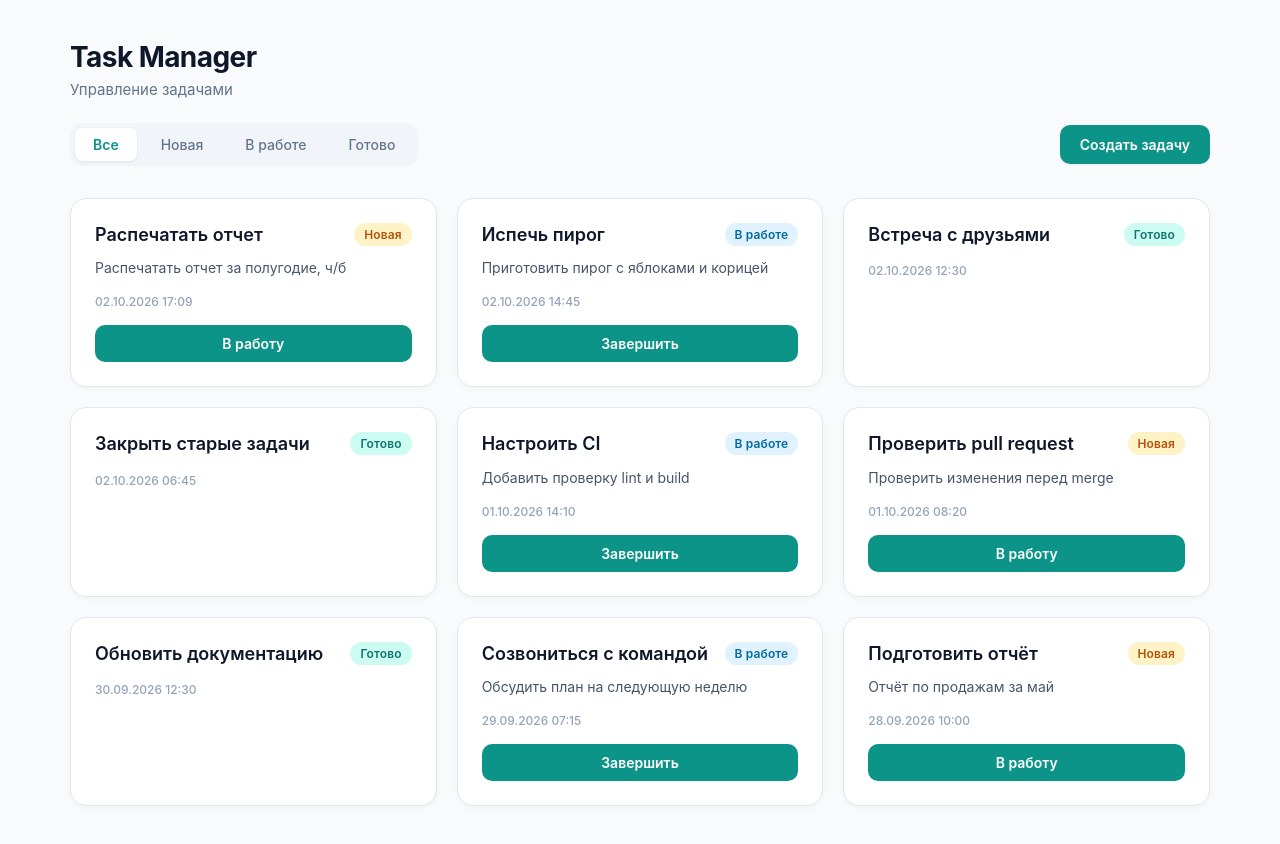
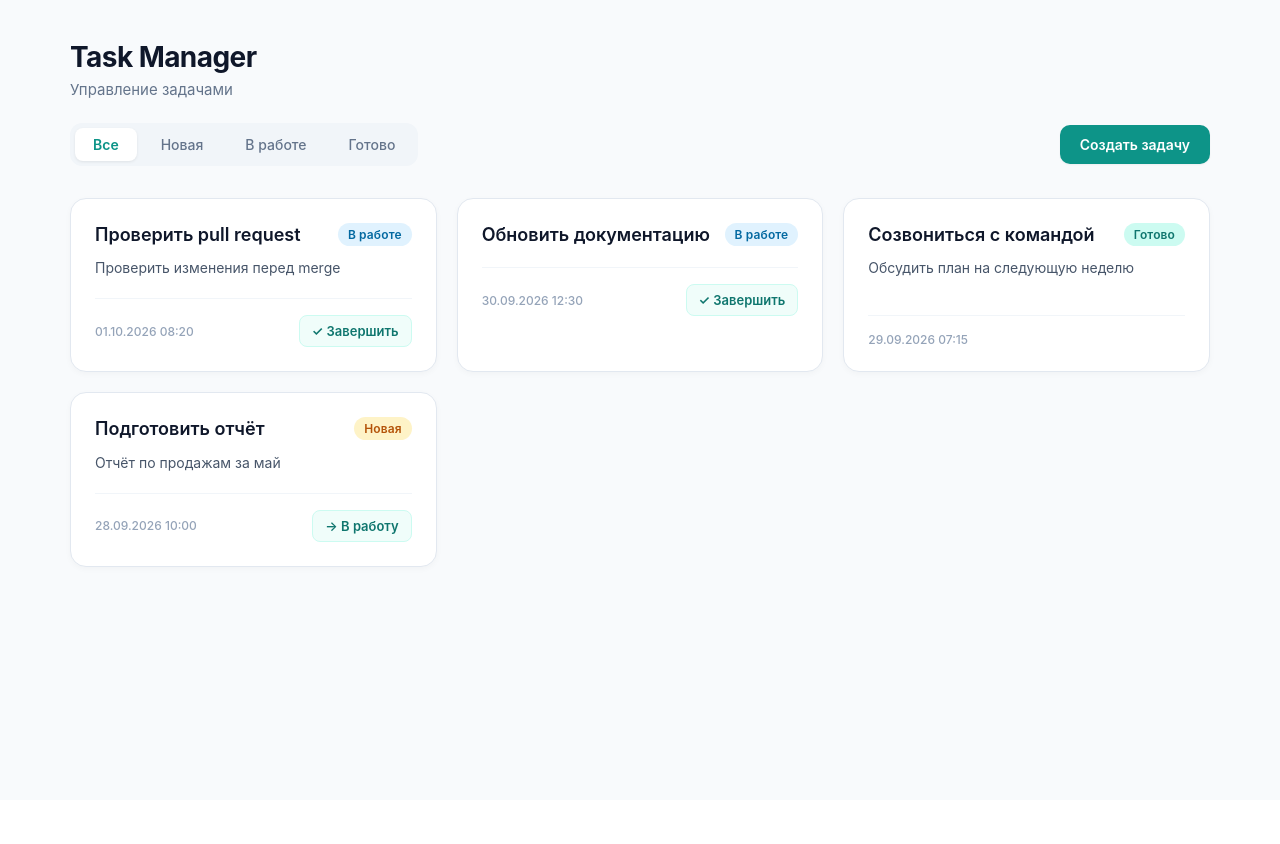
Before and after one commit to Mukhin-I/Task-Manager-Angular, an Angular app: page / in a window 1280 px wide. After the commit the page ends 800 px from the top, so only its background shows below. Built offline with nearby package versions, Linux system fonts and the light colour scheme; data requests are answered from the project's data file.

Commit message:
style: refine task status action layout

```diff
--- a/db.json
+++ b/db.json
@@ -11,54 +11,21 @@
       "id": 2,
       "title": "Созвониться с командой",
       "description": "Обсудить план на следующую неделю",
-      "status": "in_progress",
+      "status": "done",
       "createdAt": "2026-09-29T07:15:00.000Z"
     },
     {
       "id": 3,
       "title": "Обновить документацию",
-      "status": "done",
+      "status": "in_progress",
       "createdAt": "2026-09-30T12:30:00.000Z"
     },
     {
       "id": 4,
       "title": "Проверить pull request",
       "description": "Проверить изменения перед merge",
-      "status": "new",
+      "status": "in_progress",
       "createdAt": "2026-10-01T08:20:00.000Z"
-    },
-    {
-      "id": 5,
-      "title": "Настроить CI",
-      "description": "Добавить проверку lint и build",
-      "status": "in_progress",
-      "createdAt": "2026-10-01T14:10:00.000Z"
-    },
-    {
-      "id": 6,
-      "title": "Закрыть старые задачи",
-      "status": "done",
-      "createdAt": "2026-10-02T06:45:00.000Z"
-    },
-    {
-      "title": "Встреча с друзьями",
-      "status": "done",
-      "createdAt": "2026-10-02T12:30:05.197Z",
-      "id": 7
-    },
-    {
-      "title": "Испечь пирог",
-      "description": "Приготовить пирог с яблоками и корицей",
-      "status": "in_progress",
-      "createdAt": "2026-10-02T14:45:48.691Z",
-      "id": 8
-    },
-    {
-      "title": "Распечатать отчет",
-      "description": "Распечатать отчет за полугодие, ч/б",
-      "status": "new",
-      "createdAt": "2026-10-02T17:09:17.794Z",
-      "id": 9
     }
   ]
 }
--- a/src/app/features/tasks/task-list/task-list.component.html
+++ b/src/app/features/tasks/task-list/task-list.component.html
@@ -73,12 +73,14 @@
             </p>
           }
 
+          <div class="task-card__footer">
             <time
                 class="task-card__date"
                 [attr.datetime]="task.createdAt"
             >
                 {{ task.createdAt | date: 'dd.MM.yyyy HH:mm' }}
             </time>
+
             @if (task.status !== 'done') {
                 <button
                 type="button"
@@ -89,10 +91,15 @@
                 @if (isStatusUpdating(task)) {
                     Обновление...
                 } @else {
-                {{ getNextStatusLabel(task.status) }}
+                    @if (task.status === 'new') {
+                    → В работу
+                    } @else {
+                    ✓ Завершить
+                    }
                 }
                 </button>
             }
+            </div>
 
           @if (statusUpdateErrors.has(task.id)) {
             <p class="status-error">
--- a/src/app/features/tasks/task-list/task-list.component.scss
+++ b/src/app/features/tasks/task-list/task-list.component.scss
@@ -189,37 +189,64 @@
   font-weight: 500;
 }
 
-.status-button {
-  margin-top: 16px;
-  width: 100%;
-  border: none;
-  border-radius: 10px;
-  padding: 10px 16px;
-  background: #0d9488;
-  color: #ffffff;
-  font: inherit;
-  font-size: 14px;
-  font-weight: 600;
-  cursor: pointer;
-  transition: all 0.2s ease;
-
-  &:hover:not(:disabled) {
-    background: #0f766e;
-    box-shadow: 0 4px 12px rgba(13, 148, 136, 0.2);
-  }
-
-  &:disabled {
-    background: #e2e8f0;
-    color: #94a3b8;
-    cursor: not-allowed;
-    opacity: 1;
-  }
-}
-
 .status-error {
   margin: 8px 0 0;
   color: #dc2626;
   font-size: 13px;
+}
+
+
+
+.task-card__footer {
+  display: flex;
+  align-items: center;
+  justify-content: space-between;
+  gap: 16px;
+  margin-top: 20px;
+  padding-top: 16px;
+  border-top: 1px solid #f1f5f9;
+}
+
+.task-card__date {
+  margin: 0;
+  color: #94a3b8;
+  font-size: 12px;
+  font-weight: 500;
+}
+
+.status-button {
+  width: auto;
+  margin: 0;
+  border: 1px solid #ccfbf1;
+  border-radius: 8px;
+  padding: 7px 12px;
+  background: #f0fdfa;
+  color: #0f766e;
+  font: inherit;
+  font-size: 13px;
+  font-weight: 600;
+  cursor: pointer;
+  transition:
+    background 0.15s ease,
+    border-color 0.15s ease,
+    transform 0.15s ease;
+
+  &:hover:not(:disabled) {
+    background: #ccfbf1;
+    border-color: #99f6e4;
+    transform: translateY(-1px);
+  }
+
+  &:active:not(:disabled) {
+    transform: translateY(0);
+  }
+
+  &:disabled {
+    background: #f1f5f9;
+    border-color: #e2e8f0;
+    color: #94a3b8;
+    cursor: not-allowed;
+  }
 }
 
 .modal-backdrop {
```
Lines whose indentation alone changed are shown as unchanged.
